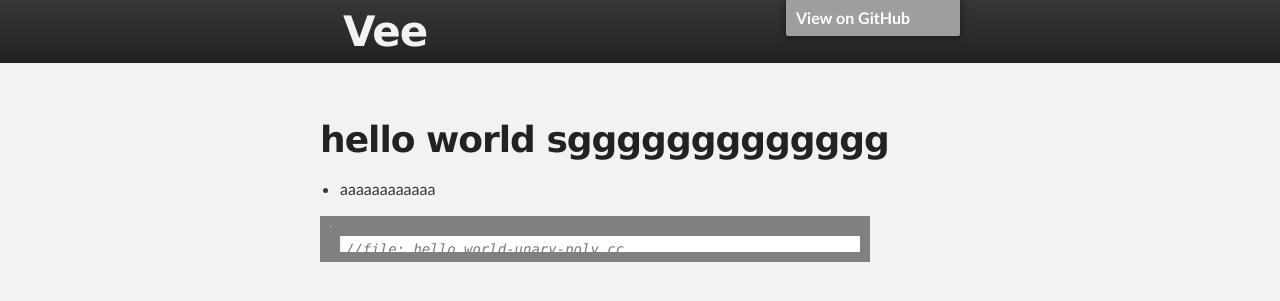
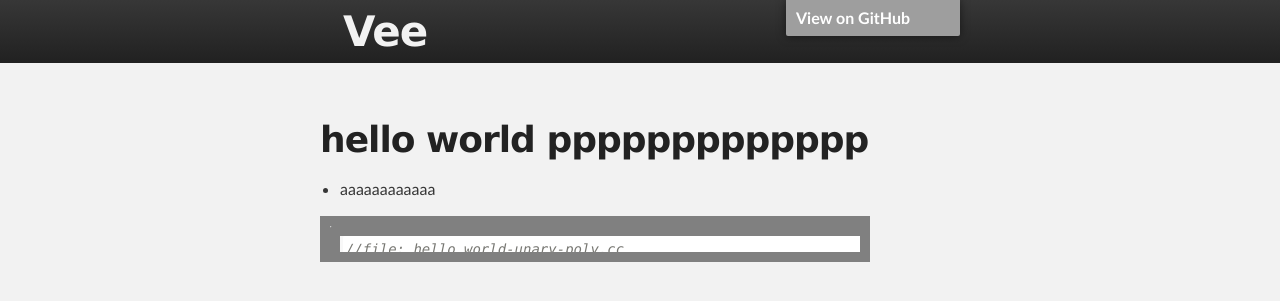
Before and after one commit to tmp2tmp/eee, a Jekyll site: the page built from docs/hello-world.md, in a window 1280 px wide. Shown: the top 301 px of the page. Built offline with Jekyll 4.4.1, drawn with Linux system fonts in a browser that asks for light colours; our own code applies the rules of GitHub Pages for plain Markdown files; the repository's description, which GitHub fills in, is left out; grey boxes are pictures that could not be loaded.

Commit message:
Update hello-world.md

```diff
--- a/docs/hello-world.md
+++ b/docs/hello-world.md
@@ -1,4 +1,4 @@
-# hello world sggggggggggggg
+# hello world ppppppppppppp
 
 
 - aaaaaaaaaaaa
```
